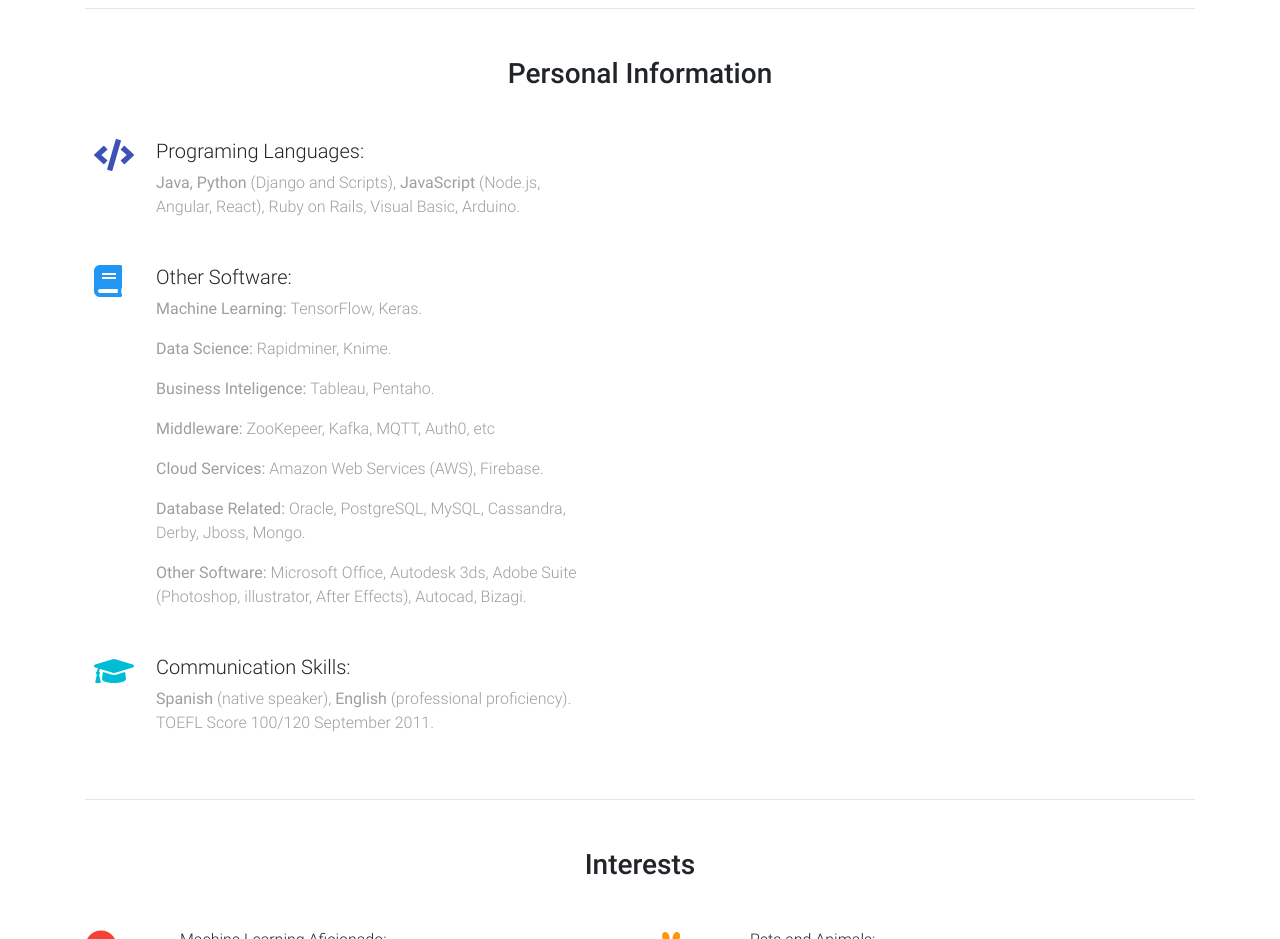
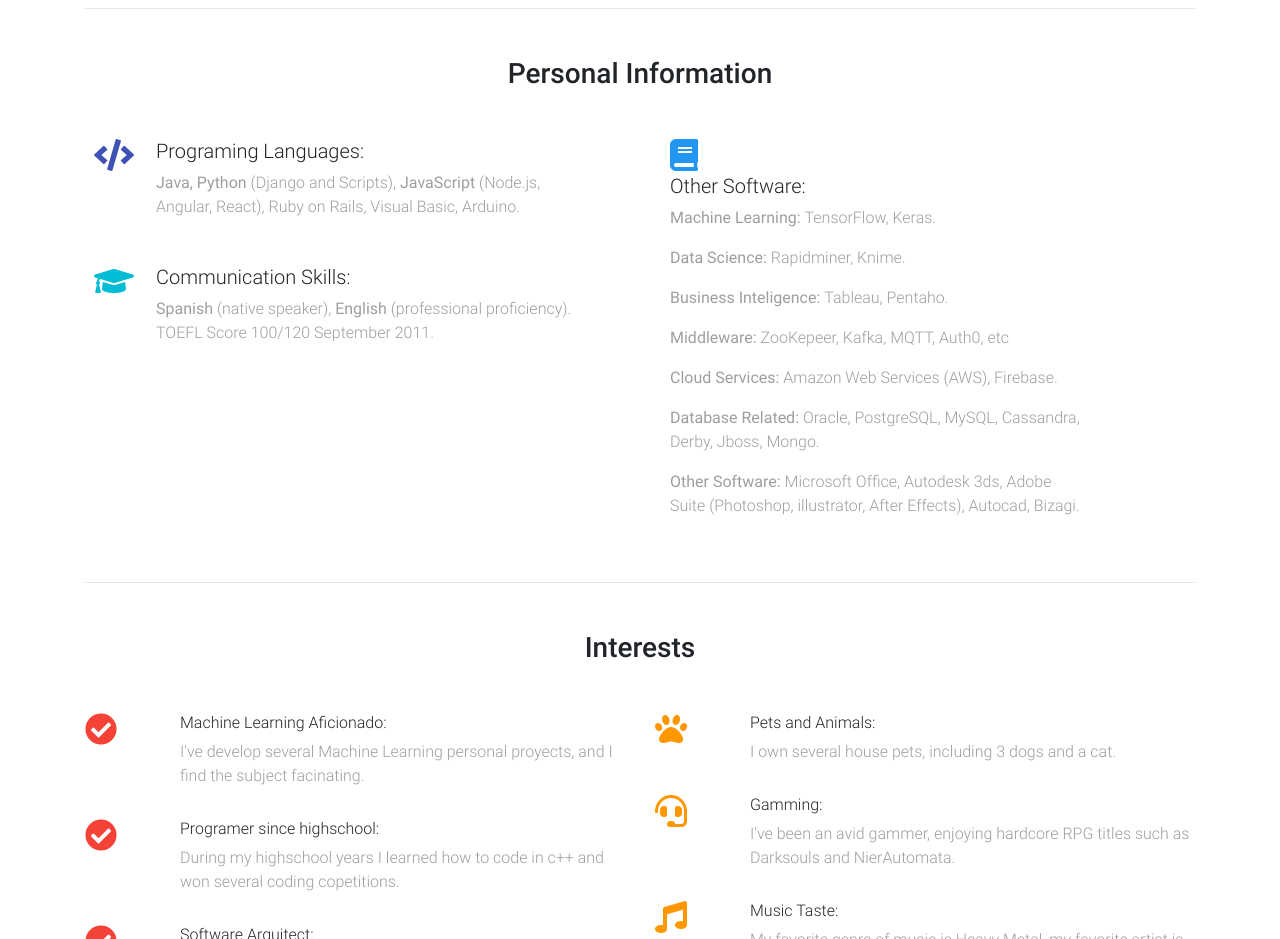
Before and after one commit to a-garcia13/a-garcia13.github.io, a website: page index.html in a window 1280 px wide. Shown: the part 1360-2299 px from the top of the page. Drawn offline with Linux system fonts and the light colour scheme.

Commit message:
Update index.html

```diff
--- a/index.html
+++ b/index.html
@@ -303,26 +303,6 @@
 
             <div style="height:30px"></div>
 
-            <!--Second row-->
-            <div class="row">
-              <div class="col-1 mr-3">
-                <i class="fas fa-book fa-2x blue-text"></i>
-              </div>
-              <div class="col-10">
-                <h5 class="feature-title">Other Software:</h5>
-                <p class="grey-text"><strong>Machine Learning: </strong>TensorFlow, Keras.</p>
-                <p class="grey-text"><strong>Data Science: </strong> Rapidminer, Knime.</p>
-                <p class="grey-text"><strong>Business Inteligence: </strong> Tableau, Pentaho.</p>
-                <p class="grey-text"><strong>Middleware: </strong>ZooKepeer, Kafka, MQTT, Auth0, etc</p>
-                <p class="grey-text"><strong>Cloud Services: </strong> Amazon Web Services (AWS), Firebase.</p>
-                <p class="grey-text"><strong>Database Related: </strong> Oracle, PostgreSQL, MySQL, Cassandra, Derby, Jboss, Mongo.</p>
-                <p class="grey-text"><strong>Other Software: </strong>  Microsoft Office, Autodesk 3ds, Adobe Suite (Photoshop, illustrator, After Effects), Autocad, Bizagi.</p>
-              </div>
-            </div>
-            <!--/Second row-->
-
-            <div style="height:30px"></div>
-
             <!--Third row-->
             <div class="row">
               <div class="col-1 mr-3">
@@ -339,6 +319,24 @@
 
           </div>
           <!--/Grid column-->
+
+          <!--Grid column-->
+          <div class="col-lg-6 col-md-12">
+
+            <div class="col-1 mr-3">
+              <i class="fas fa-book fa-2x blue-text"></i>
+            </div>
+            <div class="col-10">
+              <h5 class="feature-title">Other Software:</h5>
+              <p class="grey-text"><strong>Machine Learning: </strong>TensorFlow, Keras.</p>
+              <p class="grey-text"><strong>Data Science: </strong> Rapidminer, Knime.</p>
+              <p class="grey-text"><strong>Business Inteligence: </strong> Tableau, Pentaho.</p>
+              <p class="grey-text"><strong>Middleware: </strong>ZooKepeer, Kafka, MQTT, Auth0, etc</p>
+              <p class="grey-text"><strong>Cloud Services: </strong> Amazon Web Services (AWS), Firebase.</p>
+              <p class="grey-text"><strong>Database Related: </strong> Oracle, PostgreSQL, MySQL, Cassandra, Derby, Jboss, Mongo.</p>
+              <p class="grey-text"><strong>Other Software: </strong>  Microsoft Office, Autodesk 3ds, Adobe Suite (Photoshop, illustrator, After Effects), Autocad, Bizagi.</p>
+            </div>
+          </div>
           <!--/Grid column-->
 
         </div>
```
